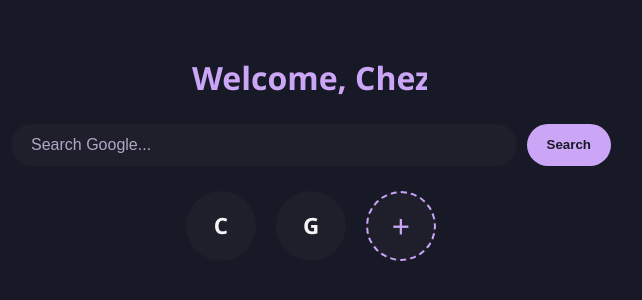
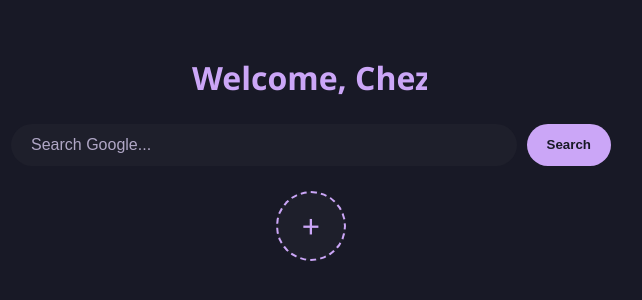
Before and after one commit to snigglaberry/custom-startup, a plain HTML site: page index.html in a window 1280 px wide. Shown: the part 242-542 px from the top of the page, without its empty margins (329-971 px from the left). Drawn offline with Linux system fonts and the light colour scheme.

Commit message:
Update index.html

```diff
--- a/index.html
+++ b/index.html
@@ -293,12 +293,6 @@
     </form>
 
     <div class="bookmarks" id="bookmarks" aria-label="Bookmarks">
-      <a class="bookmark" href="https://ch3z.netlify.app" target="_blank" rel="noopener" tabindex="0" data-name="Ch3z" data-icon="">
-        C
-      </a>
-      <a class="bookmark" href="https://github.com" target="_blank" rel="noopener" tabindex="0" data-name="GitHub" data-icon="">
-        G
-      </a>
       <div class="bookmark add-bookmark" role="button" tabindex="0" aria-label="Add bookmark">+</div>
     </div>
 
```
